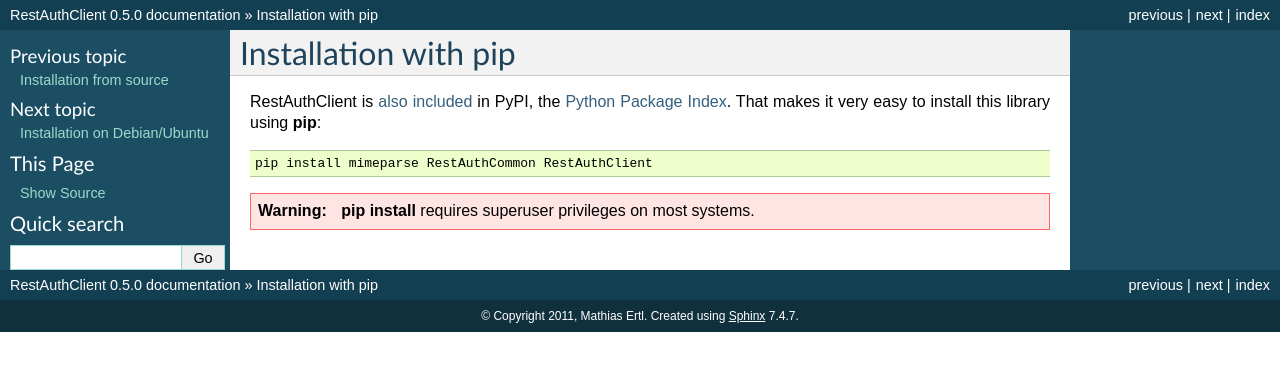
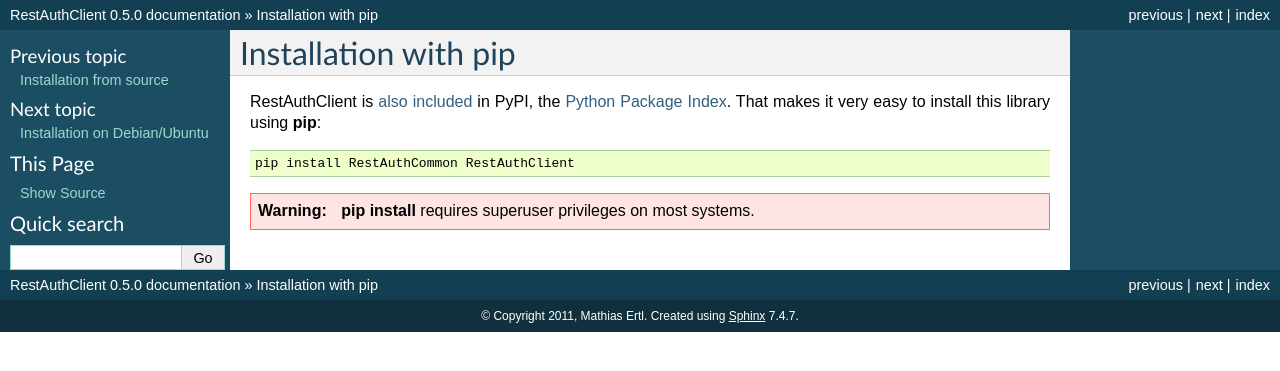
Before and after one commit to RestAuth/RestAuthClient, a Sphinx documentation site: the page built from doc/install/with-pip.rst, in a window 1280 px wide. Shown: the top 371 px of the page. Built offline with Sphinx 7.4.7, drawn with Linux system fonts in a browser that asks for light colours.

Commit message:
remove mentions of python-mimeparse

```diff
--- a/doc/install/from-source.rst
+++ b/doc/install/from-source.rst
@@ -8,8 +8,7 @@
 versions.
 
 * `Python 2.6 <http://www.python.org/>`_ or later
-* `RestAuthCommon <https://redmine.fsinf.at/projects/restauthcommon>`_
-* The `mimeparse <https://code.google.com/p/mimeparse/>`_ module is required by RestAuthCommon
+* `RestAuthCommon <https://common.restauth.net`_
 
 Get source
 ----------
--- a/doc/install/with-pip.rst
+++ b/doc/install/with-pip.rst
@@ -7,6 +7,6 @@
 
 .. code-block:: bash
 
-   pip install mimeparse RestAuthCommon RestAuthClient
+   pip install RestAuthCommon RestAuthClient
 
 .. WARNING:: :command:`pip install` requires superuser privileges on most systems.
--- a/setup.py
+++ b/setup.py
@@ -176,9 +176,7 @@
 authentication, authorization and preferences.
 
 This library requires `RestAuthCommon <https://common.restauth.net>`_
-(`PyPI <http://pypi.python.org/pypi/RestAuthCommon/>`_) which in turn also requires the `mimeparse
-module <https://code.google.com/p/mimeparse/>`_ (`PyPI
-<http://pypi.python.org/pypi/mimeparse/0.1.3>`_).
+(`PyPI <http://pypi.python.org/pypi/RestAuthCommon/>`_).
 """,
 	author='Mathias Ertl',
 	author_email='mati@restauth.net',
@@ -188,7 +186,7 @@
 	cmdclass = { 'build_doc': build_doc, 'clean': clean, 'version': version,
 		'test': test, 'coverage': coverage },
 	license = "GNU General Public License (GPL) v3",
-	requires = ['RestAuthCommon', 'mimeparse', ],
+	requires = ['RestAuthCommon', ],
 	classifiers = [
 		"Programming Language :: Python",
 		"Programming Language :: Python :: 3",
```
Also changed, not shown: 1 other file.
